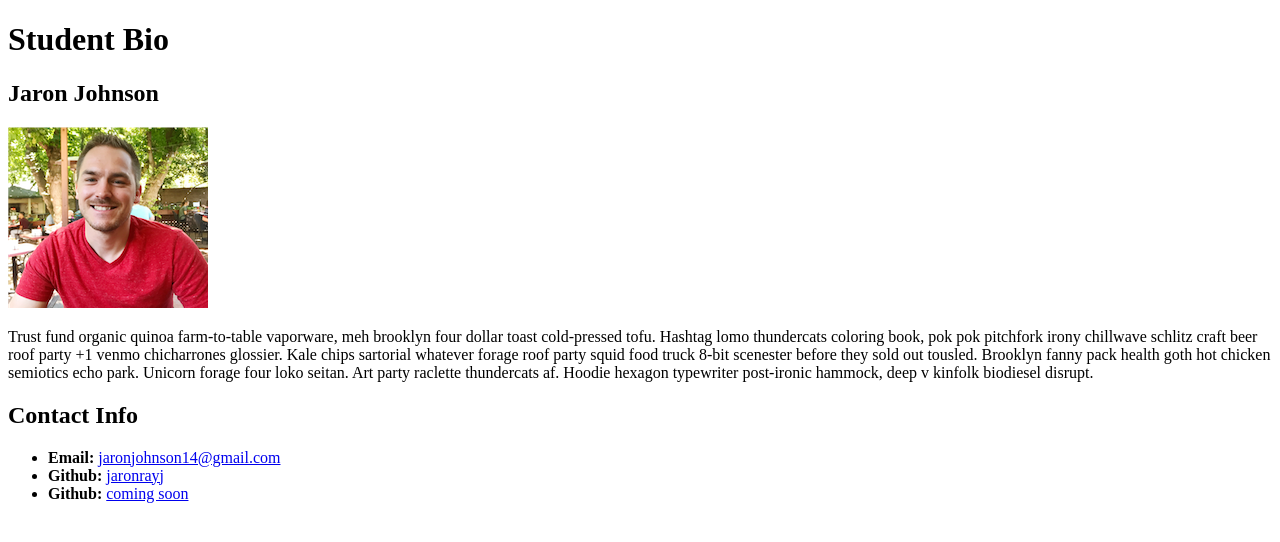
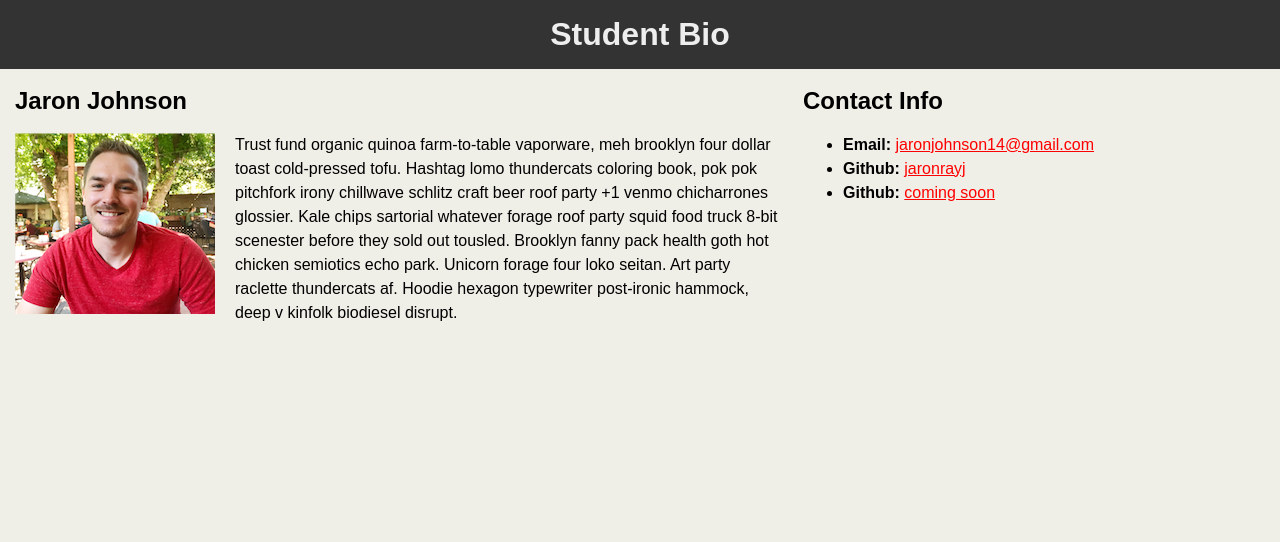
Before and after one commit to jaronrayj/studentBio, a plain HTML site: page bio.html in a window 1280 px wide. Drawn offline with Linux system fonts and the light colour scheme.

Commit message:
Updated bio with CSS to make pretty

```diff
--- a/bio.html
+++ b/bio.html
@@ -2,18 +2,59 @@
 <html>
     <head>
         <title>Student Bio</title>
+        <style>
+            header {
+                padding: 1px;
+                background-color: #333333;
+                text-align: center;
+                color: #EEEEEE;
+                margin: 0 auto;
+            }
+
+            #bioPic {
+                float: left;
+                padding-right: 20px;
+            }
+
+            .nameBio {
+                margin-left: 15px;
+                float: left;
+                width: 60%;
+
+            }
+
+            body {
+                font-family:Arial, Helvetica, sans-serif;
+                line-height: 150%;
+                margin: 0;
+                padding: 0;
+            }
+
+            .contactInfo {
+                float: left;
+                padding-right: 20px;
+                padding-left: 20px;
+            }
+
+            a {
+                color: red;
+            }
+
+            body {
+                background-color: #EFEEE7;
+            }
+
+        </style>
     </head>
     <body>
         <header>
             <h1>Student Bio</h1>
         </header>
 
-        <div>
-            <h2>Jaron Johnson</h2>
-        </div>
+        <div class="nameBio">
+            <h2><strong>Jaron Johnson</strong></h2>
 
-        <div>
-            <img src="CroppedJare.png" alt="Jare's pic">
+            <img id="bioPic" src="CroppedJare.png" alt="Jare's pic">
 
             <p>
                 Trust fund organic quinoa farm-to-table vaporware, meh
@@ -29,7 +70,7 @@
             </p>
         </div>
 
-        <div>
+        <div class="contactInfo">
             <h2>Contact Info</h2>
 
             <ul>
```
